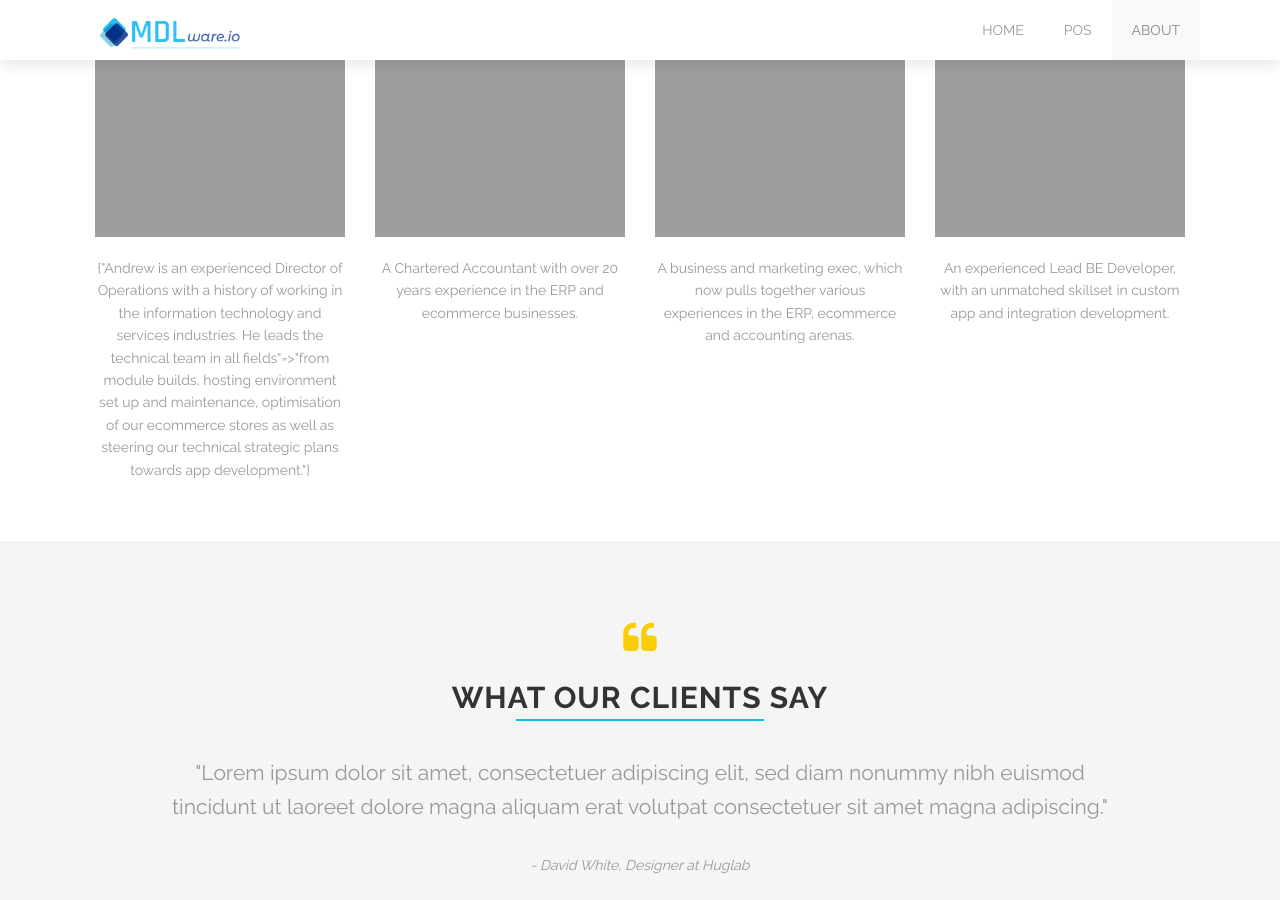
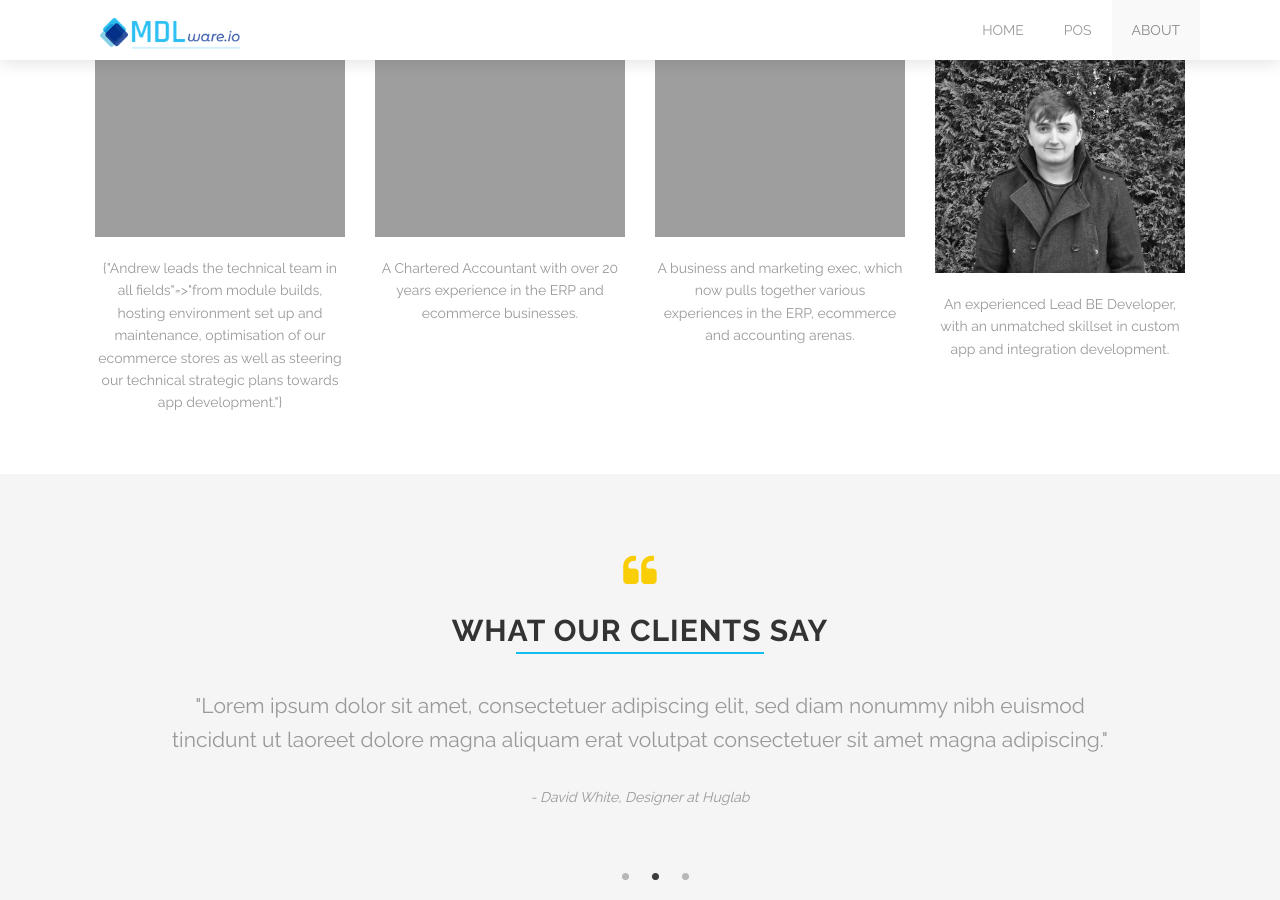
Before and after one commit to mdlware-io/mdlware-io.github.io, a Jekyll site: the page built from about.html, in a window 1280 px wide and 900 px high, scrolled down 767 px. Built offline with Jekyll 4.4.1, drawn with Linux system fonts in a browser that asks for light colours.

Commit message:
added photos

```diff
--- a/_data/members.yml
+++ b/_data/members.yml
@@ -7,7 +7,7 @@
     - link: http://facebook.com
       icon: facebook
   desc:
-    Andrew is an experienced Director of Operations with a history of working in the information technology and services industries. He leads the technical team in all fields: from module builds, hosting environment set up and maintenance, optimisation of our ecommerce stores as well as steering our technical strategic plans towards app development.
+    Andrew leads the technical team in all fields: from module builds, hosting environment set up and maintenance, optimisation of our ecommerce stores as well as steering our technical strategic plans towards app development.
 - avatar: images/@stock/simon.jpg
   name: Simon Abbott
   position: Chairman
@@ -32,7 +32,7 @@
       icon: tumblr
   desc:
     A business and marketing exec, which now pulls together various experiences in the ERP, ecommerce and accounting arenas.
-- avatar: images/@stock/rob.jpg
+- avatar: images/@stock/rob.png
   name: Rob McLean
   position: System Architect
   socials:
```
Also changed, not shown: images/@stock/rob.png (added), 2 other files.
